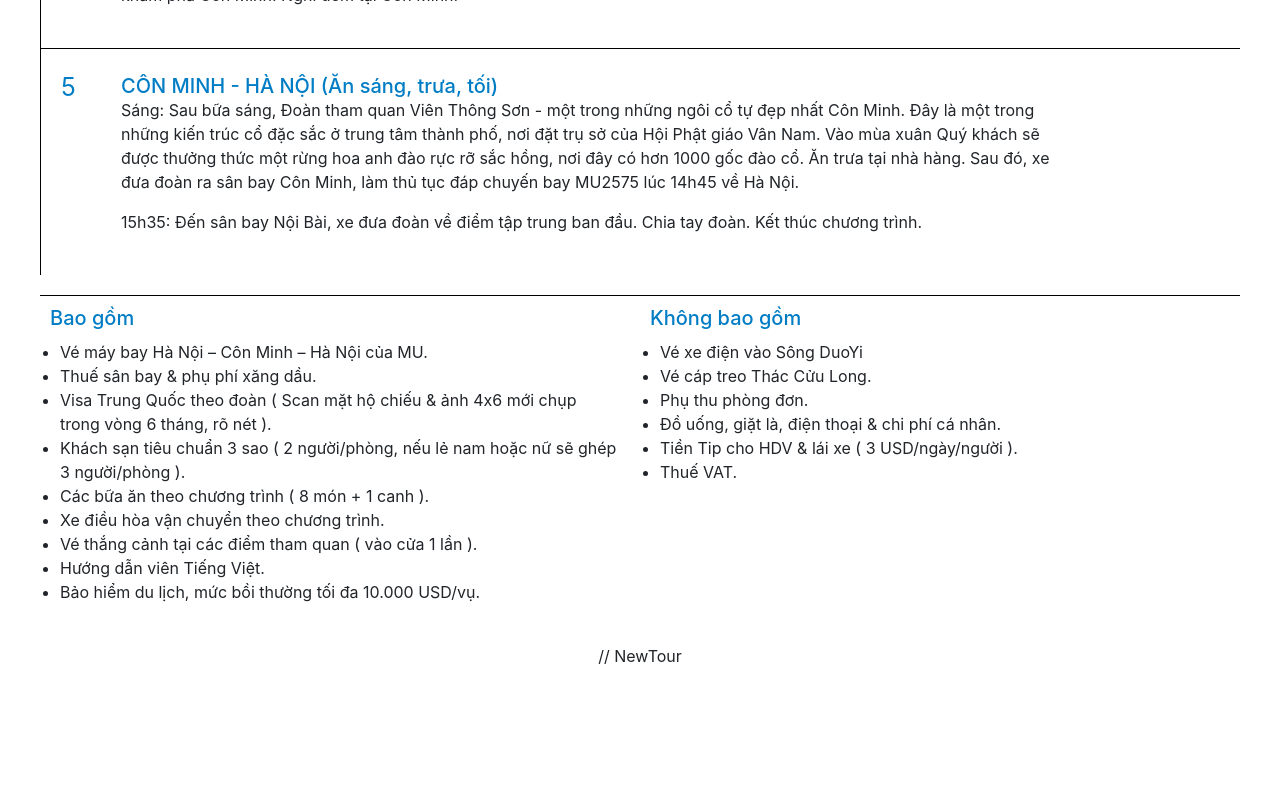
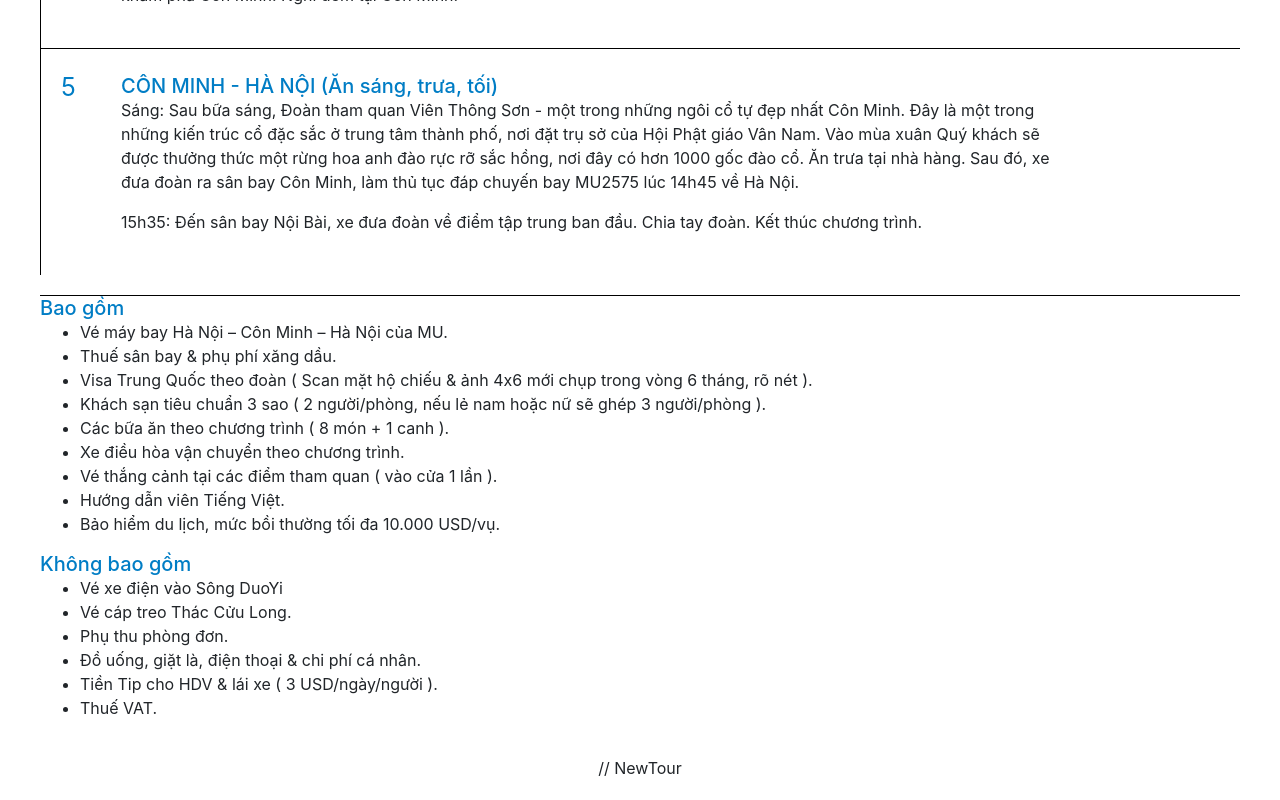
Before and after one commit to dattran1997/tour-manager, a React (Create React App) app in the folder client/: page /info in a window 1280 px wide. Shown: the part 2095-2895 px from the top of the page. Before the commit the page ends 2783 px from the top, so only its background shows below. Built offline with nearby package versions, Linux system fonts and the light colour scheme.

Commit message:
css-info-fix

```diff
--- a/client/src/css/Info.css
+++ b/client/src/css/Info.css
@@ -163,17 +163,3 @@
 	color: #007dc5;
 	margin: 0;
 }
-.Body-Main-MoreInfo ul{
-	margin: 10px;
-	padding: 0;
-}
-.Body-Main-MoreInfo-Left{
-	width: 580px;
-	margin: 10px;
-	float: left;
-}
-.Body-Main-MoreInfo-Right{
-	width: 580px;
-	margin: 10px;
-	float: left;
-}
```
